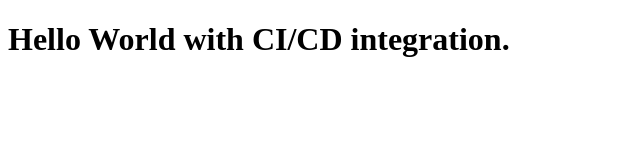
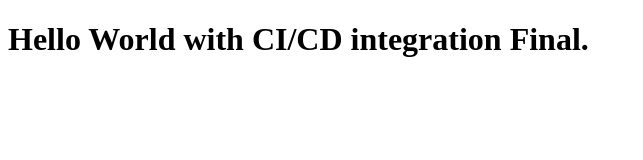
Before and after one commit to KamranAKhan/Bootcamp2020Sample, a plain HTML site: page index.html in a window 1280 px wide. Shown: the whole page, without its empty margins (0-643 px from the left). Drawn offline with Linux system fonts and the light colour scheme.

Commit message:
Testing Auto Deploy Final

```diff
--- a/index.html
+++ b/index.html
@@ -6,6 +6,6 @@
     <title>Document</title>
 </head>
 <body>
-    <h1>Hello World with CI/CD integration.</h1>
+    <h1>Hello World with CI/CD integration Final.</h1>
 </body>
 </html>
```
